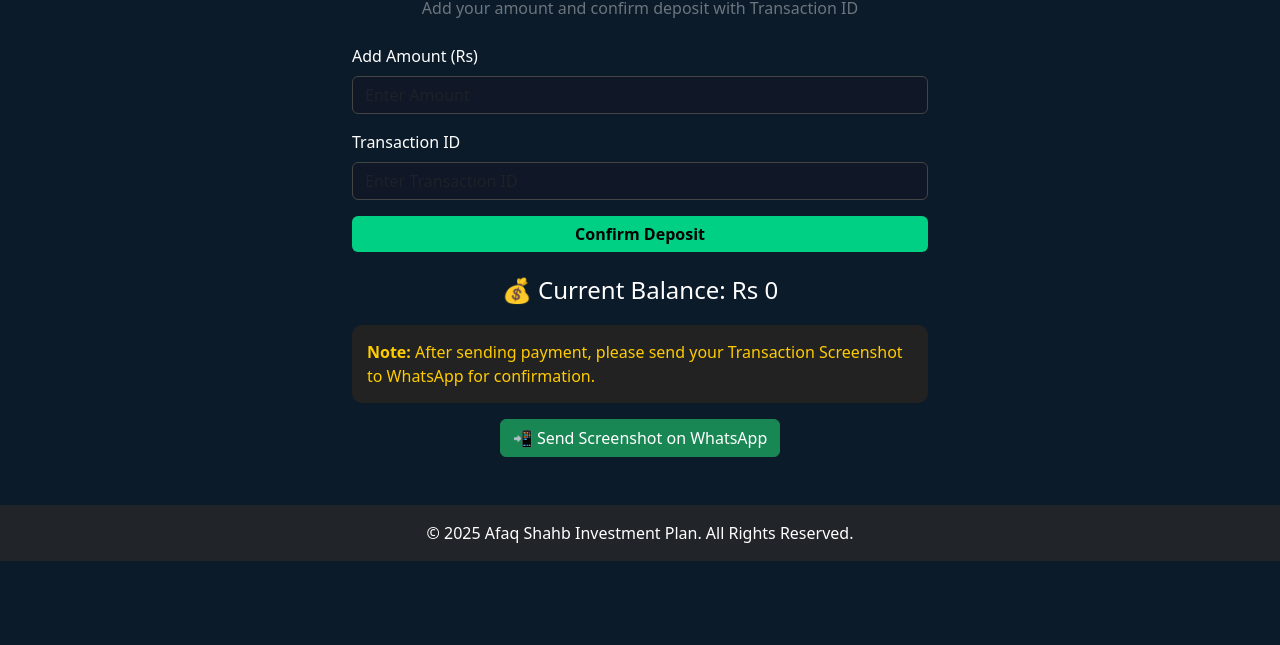
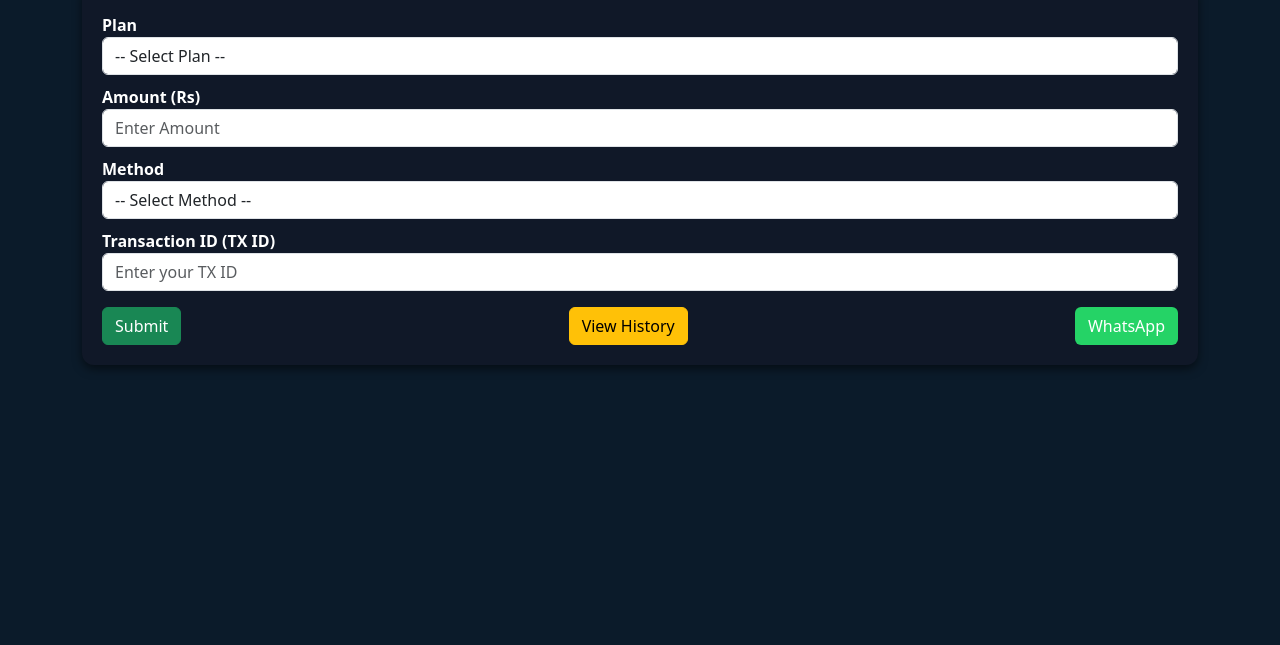
Before and after one commit to PkrGames92/92Pkrc, a plain HTML site: page index.html in a window 1280 px wide. Shown: the part 155-800 px from the top of the page. Drawn offline with nearby package versions, Linux system fonts and the light colour scheme.

Commit message:
Update index.html

```diff
--- a/index.html
+++ b/index.html
@@ -1,133 +1,86 @@
 <!DOCTYPE html>
 <html lang="en">
 <head>
-<meta charset="UTF-8" />
-<meta name="viewport" content="width=device-width, initial-scale=1.0"/>
+  <meta charset="UTF-8">
+  <meta name="viewport" content="width=device-width, initial-scale=1.0">
   <title>Deposit - Afaq Shahb Investment Plan</title>
-<link href="https://cdn.jsdelivr.net/npm/bootstrap@5.3.3/dist/css/bootstrap.min.css" rel="stylesheet"/>
+  <link href="https://cdn.jsdelivr.net/npm/bootstrap@5.3.3/dist/css/bootstrap.min.css" rel="stylesheet">
   <style>
-    body {
-        background-color: #0b1b2a;
+    body { background-color: #0b1b2a; color: white; }
+    .deposit-card {
+      background: #101828;
+      border-radius: 12px;
+      padding: 20px;
+      box-shadow: 0 4px 10px rgba(0,0,0,0.5);
+      margin-top: 20px;
+    }
+    label { font-weight: bold; margin-top: 10px; }
+    .btn-whatsapp {
+      background: #25D366;
       color: white;
-    }
-    .container {
-        max-width: 600px;
-    }
-    .form-control {
-        background: #101828;
-        color: white;
-        border: 1px solid #444;
-    }
-    .form-control:focus {
-        background: #101828;
-        color: white;
-    }
-    .btn-custom {
-        background: #00d084;
-        border: none;
-        color: black;
-        font-weight: bold;
-    }
-    .btn-custom:hover {
-        background: #00b56a;
-        color: white;
-    }
-    .note-box {
-        background: #222;
-        padding: 15px;
-        border-radius: 10px;
-        margin-top: 20px;
-        color: #ffcc00;
     }
   </style>
 </head>
 <body>
 
 <!-- Navbar -->
-<nav class="navbar navbar-expand-lg navbar-dark bg-dark border-bottom border-secondary">
+<nav class="navbar navbar-dark bg-dark">
   <div class="container">
-    <a class="navbar-brand" href="index.html">Afaq Shahb Investment Plan</a>
+    <a class="navbar-brand fw-bold" href="index.html">← Dashboard</a>
+    <span class="fw-bold">Deposit Page</span>
   </div>
 </nav>
 
-<!-- Deposit Section -->
-<div class="container my-5">
-    <h2 class="text-center text-success fw-bold">Deposit</h2>
-    <p class="text-center text-secondary">Add your amount and confirm deposit with Transaction ID</p>
+<div class="container my-4">
+  <h2 class="text-center text-success">💰 Submit Deposit</h2>
 
-    <!-- Deposit Form -->
-    <form id="depositForm" class="mt-4">
-        <!-- Add Amount -->
-        <div class="mb-3">
-            <label for="amount" class="form-label">Add Amount (Rs)</label>
-            <input type="number" class="form-control" id="amount" placeholder="Enter Amount" required>
-        </div>
+  <div class="deposit-card">
+    <form id="depositForm">
+
+      <!-- Plan -->
+      <label for="plan">Plan</label>
+      <select id="plan" class="form-control" required>
+        <option value="">-- Select Plan --</option>
+        <option value="VIP 1">VIP 1 - Rs 1,000</option>
+        <option value="VIP 2">VIP 2 - Rs 1,500</option>
+        <option value="VIP 3">VIP 3 - Rs 5,000</option>
+        <option value="VIP 4">VIP 4 - Rs 10,000</option>
+        <option value="VIP 5">VIP 5 - Rs 25,000</option>
+      </select>
+
+      <!-- Amount -->
+      <label for="amount">Amount (Rs)</label>
+      <input type="number" id="amount" class="form-control" placeholder="Enter Amount" required>
+
+      <!-- Method -->
+      <label for="method">Method</label>
+      <select id="method" class="form-control" required>
+        <option value="">-- Select Method --</option>
+        <option value="JazzCash">JazzCash</option>
+        <option value="EasyPaisa">EasyPaisa</option>
+        <option value="USDT (TRC20)">USDT (TRC20)</option>
+      </select>
 
       <!-- Transaction ID -->
-        <div class="mb-3">
-            <label for="tid" class="form-label">Transaction ID</label>
-            <input type="text" class="form-control" id="tid" placeholder="Enter Transaction ID" required>
+      <label for="txid">Transaction ID (TX ID)</label>
+      <input type="text" id="txid" class="form-control" placeholder="Enter your TX ID" required>
+
+      <!-- Buttons -->
+      <div class="d-flex justify-content-between mt-3">
+        <button type="submit" class="btn btn-success">Submit</button>
+        <a href="history.html" class="btn btn-warning">View History</a>
+        <a href="https://wa.me/923159676813" target="_blank" class="btn btn-whatsapp">WhatsApp</a>
       </div>
-
-        <button type="submit" class="btn btn-custom w-100">Confirm Deposit</button>
     </form>
-
-    <!-- Balance Display -->
-    <div class="mt-4 text-center">
-        <h4>💰 Current Balance: Rs <span id="balance">0</span></h4>
-    </div>
-
-    <!-- Note Section -->
-    <div class="note-box">
-        <strong>Note:</strong> After sending payment, please send your Transaction Screenshot to WhatsApp for confirmation.
-    </div>
-
-    <!-- WhatsApp Button -->
-    <div class="text-center mt-3">
-        <a href="https://wa.me/923319535871" target="_blank" class="btn btn-success">
-            📲 Send Screenshot on WhatsApp
-        </a>
   </div>
 </div>
 
-<!-- Footer -->
-<div class="footer text-center py-3 bg-dark mt-5">
-    &copy; 2025 Afaq Shahb Investment Plan. All Rights Reserved.
-</div>
-
 <script>
-// Predefined one-time use codes with amounts
-const validCodes = {
-    "12332134": 1000,
-    "09871234": 1500,
-    "6789054321": 1500,
-    "098712345": 5000
-};
-
-let balance = 0;
-
-document.getElementById("depositForm").addEventListener("submit", function(e) {
+  document.getElementById("depositForm").addEventListener("submit", function(e){
     e.preventDefault();
-
-    const amount = parseInt(document.getElementById("amount").value);
-    const tid = document.getElementById("tid").value.trim();
-
-    if (validCodes[tid] && validCodes[tid] === amount) {
-        balance += amount;
-        document.getElementById("balance").innerText = balance;
-
-        alert("✅ Deposit Successful! Amount Rs " + amount + " added to your account.");
-
-        // Remove code after one use
-        delete validCodes[tid];
-
-        document.getElementById("depositForm").reset();
-    } else {
-        alert("❌ Invalid Transaction ID or Amount does not match!");
-    }
+    alert("✅ Deposit Request Submitted Successfully!\nOur team will verify your payment.");
   });
 </script>
 
-<script src="https://cdn.jsdelivr.net/npm/bootstrap@5.3.3/dist/js/bootstrap.bundle.min.js"></script>
 </body>
 </html>
```
Lines whose indentation alone changed are shown as unchanged.
